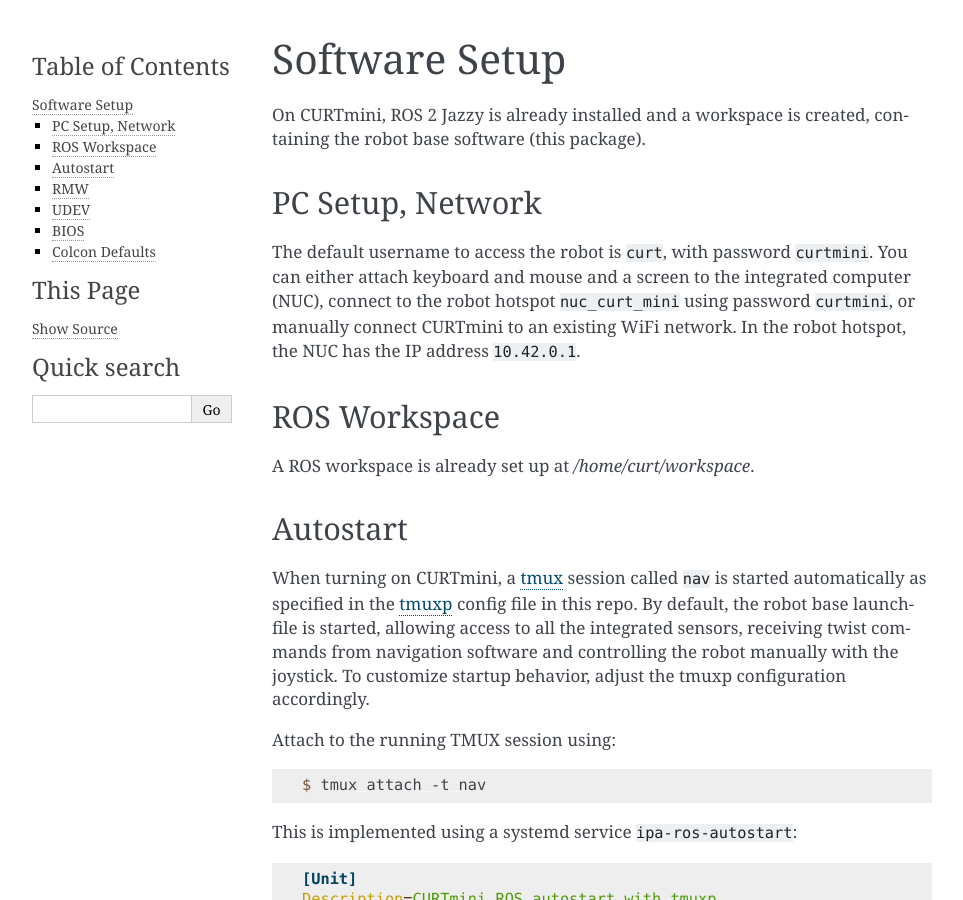
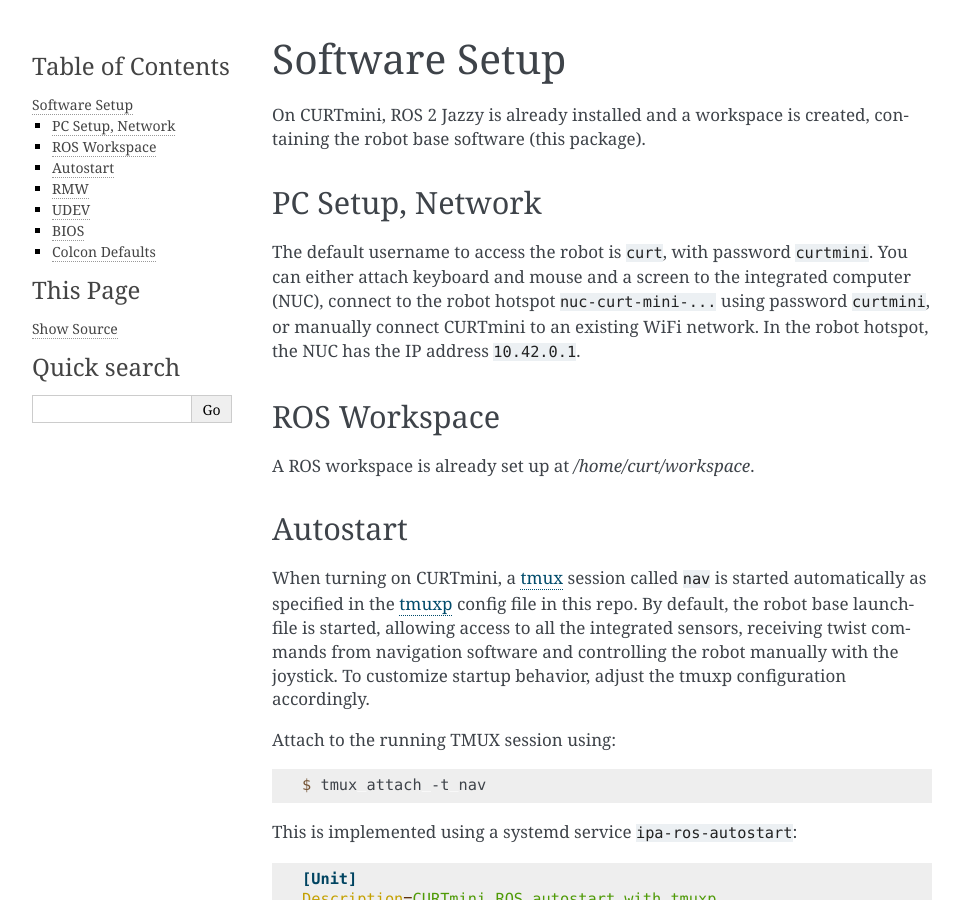
Before and after one commit to ipa320/curt_mini, a Sphinx documentation site: the page built from curt_mini/doc/software_setup.rst, in a window 1280 px wide and 900 px high. Shown: the whole window, without its empty margins (148-1111 px from the left). Built offline with Sphinx 7.4.7, drawn with Linux system fonts in a browser that asks for light colours.

```diff
--- a/curt_mini/doc/software_setup.rst
+++ b/curt_mini/doc/software_setup.rst
@@ -9,7 +9,7 @@ PC Setup, Network
 *****************
 
 The default username to access the robot is :code:`curt`, with password :code:`curtmini`.
-You can either attach keyboard and mouse and a screen to the integrated computer (NUC), connect to the robot hotspot :code:`nuc_curt_mini` using password :code:`curtmini`, or manually connect CURTmini to an existing WiFi network.
+You can either attach keyboard and mouse and a screen to the integrated computer (NUC), connect to the robot hotspot :code:`nuc-curt-mini-...` using password :code:`curtmini`, or manually connect CURTmini to an existing WiFi network.
 In the robot hotspot, the NUC has the IP address :code:`10.42.0.1`.
 
 *************
```
